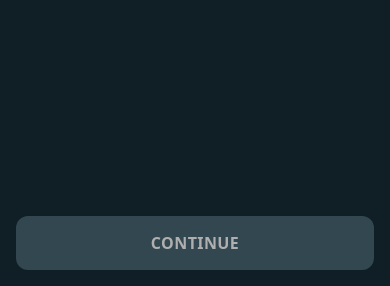
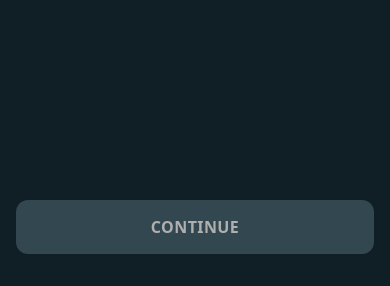
Before and after one commit to busybarbell/busybarbell.github.io, a PHP site: page /strategy-session.html in a window 390 px wide. Shown: the part 558-844 px from the top of the page. Run offline with PHP 8.4, Linux system fonts and the light colour scheme.

Commit message:
Add files via upload

```diff
--- a/strategy-session.css
+++ b/strategy-session.css
@@ -621,7 +621,7 @@ header.scrolled {
     }
 
     .cta-wrap {
-        padding: 1rem 0;
+        padding: 1rem 0 2rem 0;
     }
 
     .form-step {
@@ -709,7 +709,7 @@ header.scrolled {
     }
 
     .cta-wrap {
-        padding: 1rem 0;
+        padding: 1rem 0 2rem 0;
     }
 
     .form-step {
```
